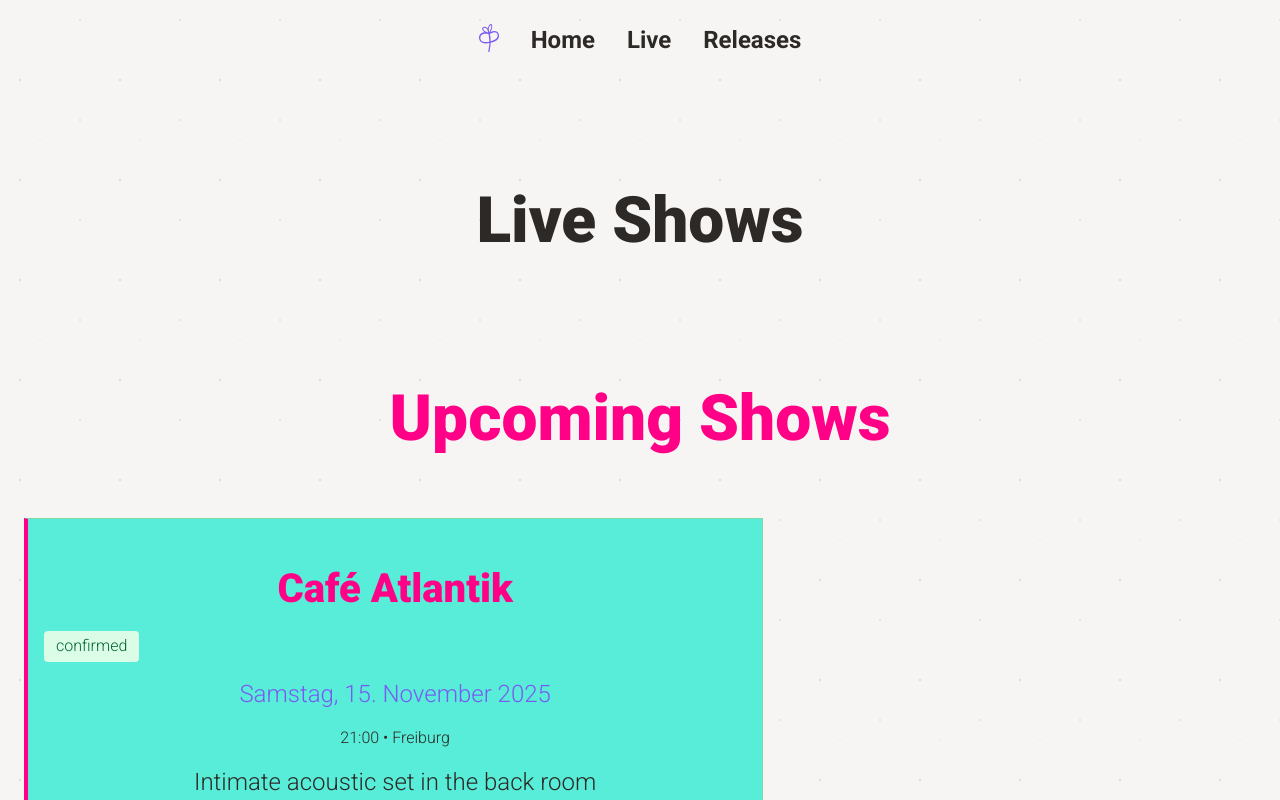
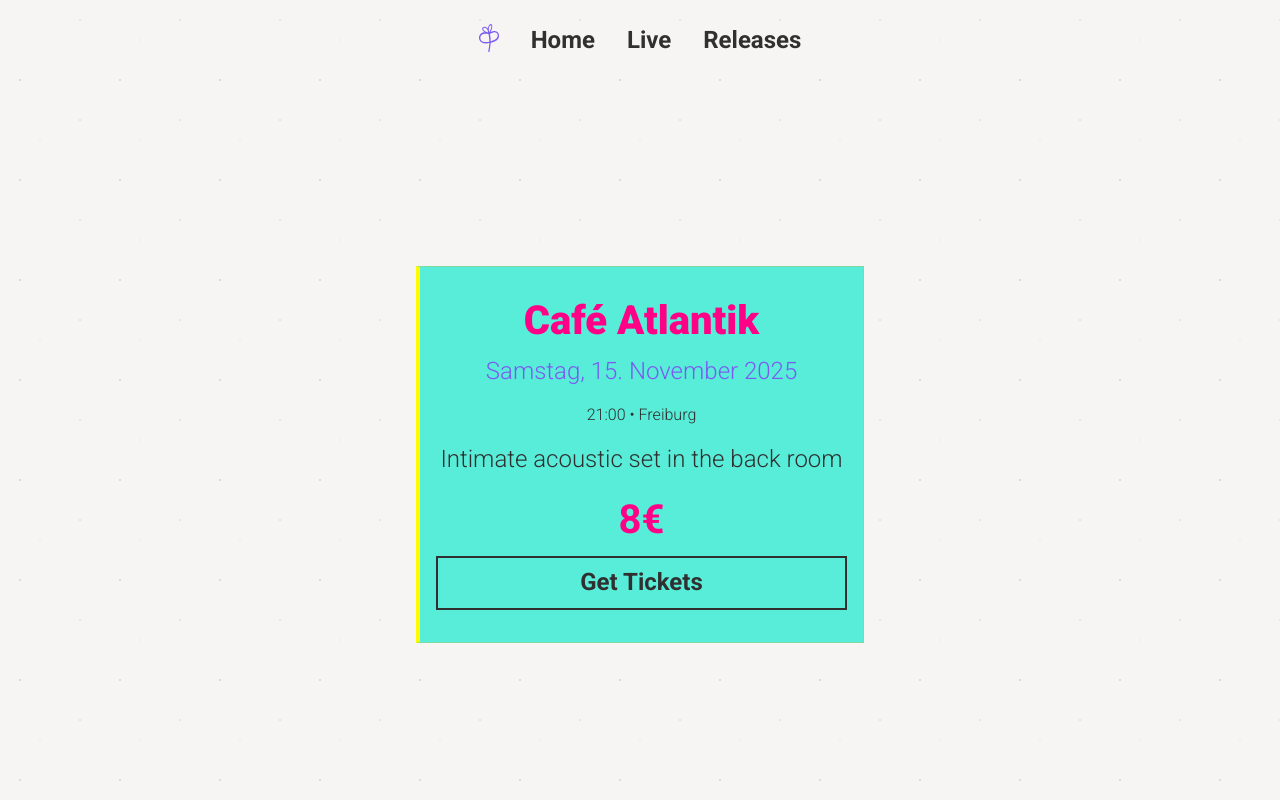
Before and after one commit to c1ive/partiprivati, a Next.js app: page /events in a window 1280 px wide. Shown: the top 800 px of the page. Built offline with nearby package versions, Linux system fonts and the light colour scheme.

Commit message:
add stuff

```diff
--- a/src/app/events/page.tsx
+++ b/src/app/events/page.tsx
@@ -57,46 +57,19 @@ export default function EventsPage() {
   return (
     <div className="min-h-screen p-6">
       <Navigation />
-
-      {/* Header - Massive */}
-      <header className="space-huge">
-        <div className="position-center space-medium">
-          <h1 className="roboto-black text-huge">Live Shows</h1>
-        </div>
-      </header>
-
       <main>
         {/* Upcoming Events */}
         {upcomingEvents.length > 0 && (
           <section className="space-huge">
-            <div className="position-center space-large">
-              <h2 className="text-huge">Upcoming Shows</h2>
-            </div>
-            <div className="space-large">
+            <div className="space-large flex flex-col items-center">
               {upcomingEvents.map((event, index) => (
-                <div
-                  key={index}
-                  className={`space-large ${
-                    index % 2 === 0 ? "text-block-left" : "text-block-right"
-                  }`}
-                >
+                <div key={index} className="space-large w-full max-w-md">
                   <div className="event-card">
-                    <div className="space-medium">
-                      <div className="flex flex-col gap-2 mb-4">
+                    <div className="space-small">
+                      <div className="flex flex-col gap-2">
                         <h3 className="text-large font-bold text-[var(--accent)]">
                           {event.venue}
                         </h3>
-                        <span
-                          className={`px-3 py-1 text-small rounded typewriter inline-block w-fit ${
-                            event.status === "confirmed"
-                              ? "bg-green-100 text-green-800"
-                              : event.status === "tentative"
-                              ? "bg-yellow-100 text-yellow-800"
-                              : "bg-red-100 text-red-800"
-                          }`}
-                        >
-                          {event.status}
-                        </span>
                       </div>
                       <p className="text-medium text-[var(--muted)] typewriter mb-4">
                         {formatDate(event.date)}
@@ -104,10 +77,10 @@ export default function EventsPage() {
                       <p className="text-small typewriter mb-2">
                         {event.time} • {event.city}
                       </p>
-                      <p className="text-medium mb-6 handwritten">
+                      <p className="text-medium mb-3 handwritten">
                         {event.description}
                       </p>
-                      <div className="flex flex-col gap-3">
+                      <div className="flex flex-col gap-2">
                         <span className="text-large font-bold text-[var(--accent)]">
                           {event.price}
                         </span>
@@ -116,7 +89,7 @@ export default function EventsPage() {
                             href={event.ticketLink}
                             target="_blank"
                             rel="noopener noreferrer"
-                            className="indie-btn text-medium"
+                            className="indie-btn text-medium bg-[var(--accent-yellow)] text-black border-black hover:bg-[var(--accent)] hover:text-white"
                           >
                             Get Tickets
                           </a>
@@ -133,7 +106,7 @@ export default function EventsPage() {
         {/* Past Events */}
         {pastEvents.length > 0 && (
           <section className="space-huge">
-            <div className="position-scattered-right space-large">
+            <div className="position-center space-large">
               <h2 className="text-huge">Past Shows</h2>
             </div>
             <div className="position-center space-medium">
@@ -141,18 +114,9 @@ export default function EventsPage() {
                 Thanks to everyone who came out to these shows!
               </p>
             </div>
-            <div className="space-large">
+            <div className="space-large flex flex-col items-center">
               {pastEvents.map((event, index) => (
-                <div
-                  key={index}
-                  className={`space-medium ${
-                    index % 3 === 0
-                      ? "position-left"
-                      : index % 3 === 1
-                      ? "position-center"
-                      : "position-right"
-                  }`}
-                >
+                <div key={index} className="space-medium w-full max-w-sm">
                   <div className="event-card opacity-75">
                     <h3 className="text-medium font-bold text-[var(--muted)]">
                       {event.venue} • {event.city}
@@ -193,18 +157,10 @@ export default function EventsPage() {
             <div className="position-center space-large">
               <h2 className="text-huge mb-8">Want to Book Us?</h2>
             </div>
-            <div className="text-block-center space-medium">
-              <p className="text-large text-[var(--muted)] mb-8 handwritten">
-                We play dive bars, house parties, and questionable venues.
-                <br />
-                If you have a stage (or just some floor space), we're
-                interested.
-              </p>
-            </div>
             <div className="position-center">
               <a
                 href="mailto:hallo@partiPrivati.band"
-                className="indie-btn text-large"
+                className="indie-btn text-large bg-[var(--accent-yellow)] text-black border-black hover:bg-[var(--accent)] hover:text-white"
               >
                 Get in Touch
               </a>
--- a/src/app/globals.css
+++ b/src/app/globals.css
@@ -3,8 +3,9 @@
 
 :root {
   --background: #f7f5f3;
-  --foreground: #2d2926;
+  --foreground: #303030;
   --accent: #ff0086;
+  --accent-yellow: #fffc00;
   --muted: #7a5bf1;
   --paper: #57edd8;
 }
@@ -12,10 +13,11 @@
 @media (prefers-color-scheme: dark) {
   :root {
     --background: #1a1714;
-    --foreground: #e8e3de;
+    --foreground: #ffffff;
     --accent: #ff0086;
-    --muted: #7a5bf1;
-    --paper: #57edd8;
+    --accent-yellow: #fffc00;
+    --muted: #57edd8;
+    --paper: #7a5bf1;
   }
 }
 
@@ -233,7 +235,7 @@ body {
   position: absolute;
   top: -5px;
   right: -8px;
-  color: var(--accent);
+  color: var(--accent-yellow);
   font-size: 20px;
 }
 
@@ -247,7 +249,7 @@ body {
 }
 
 .nav-link:hover {
-  color: var(--accent);
+  color: var(--accent-yellow);
 }
 
 .nav-link::after {
@@ -257,7 +259,7 @@ body {
   left: 0;
   width: 0;
   height: 2px;
-  background: var(--accent);
+  background: var(--accent-yellow);
   transition: width 0.3s ease;
 }
 
@@ -305,7 +307,7 @@ body {
 .event-card {
   background: var(--paper);
   border: 1px solid #d4af3750;
-  border-left: 4px solid var(--accent);
+  border-left: 4px solid var(--accent-yellow);
   margin: 1rem auto;
   padding: 1rem;
   transition: transform 0.2s ease;
@@ -332,7 +334,7 @@ body {
   left: 10px;
   right: 10px;
   bottom: 10px;
-  border: 1px dashed var(--accent);
+  border: 1px dashed var(--accent-yellow);
   pointer-events: none;
 }
 
--- a/src/app/releases/page.tsx
+++ b/src/app/releases/page.tsx
@@ -135,7 +135,7 @@ export default function ReleasesPage() {
 
                     {/* Tracklist */}
                     <div className="clear-both">
-                      <h3 className="text-large font-bold mb-4 text-[var(--accent)]">
+                      <h3 className="text-large font-bold mb-4 text-[var(--accent-yellow)]">
                         Tracklist
                       </h3>
                       <ol className="space-small">
@@ -175,54 +175,6 @@ export default function ReleasesPage() {
             </div>
           </div>
         )}
-
-        {/* Support Section - Wide and dramatic */}
-        <div className="space-huge">
-          <div className="text-block-wide paper-bg p-12">
-            <div className="position-center space-large">
-              <h2 className="text-huge mb-8">Support Us</h2>
-            </div>
-            <div className="text-block-center space-medium">
-              <p className="text-large text-[var(--muted)] mb-8 handwritten">
-                Buy our music on Bandcamp, stream us on Spotify, or just tell
-                your friends.
-                <br />
-                Every listen helps us afford more questionable recording
-                equipment.
-              </p>
-            </div>
-            <div className="position-center space-medium">
-              <a
-                href="https://partiPrivati.bandcamp.com"
-                target="_blank"
-                rel="noopener noreferrer"
-                className="indie-btn text-large mr-6"
-              >
-                Bandcamp
-              </a>
-              <Link href="/events" className="indie-btn text-large">
-                Come to a Show
-              </Link>
-            </div>
-          </div>
-        </div>
-
-        {/* Recording Philosophy - Scattered */}
-        <div className="space-huge">
-          <div className="position-scattered space-large">
-            <div className="event-card">
-              <h3 className="text-large text-[var(--accent)] mb-4">
-                Recording Philosophy
-              </h3>
-              <p className="typewriter text-medium text-[var(--muted)] mb-4">
-                "If it sounds too clean, we're doing it wrong"
-              </p>
-              <p className="typewriter text-small text-[var(--muted)]">
-                <em>- Our very scientific approach to music production</em>
-              </p>
-            </div>
-          </div>
-        </div>
       </main>
 
       <Footer message="All recordings made with love, duct tape, and too much reverb" />
```
Also changed, not shown: src/app/page.tsx (+31 -19 lines).
